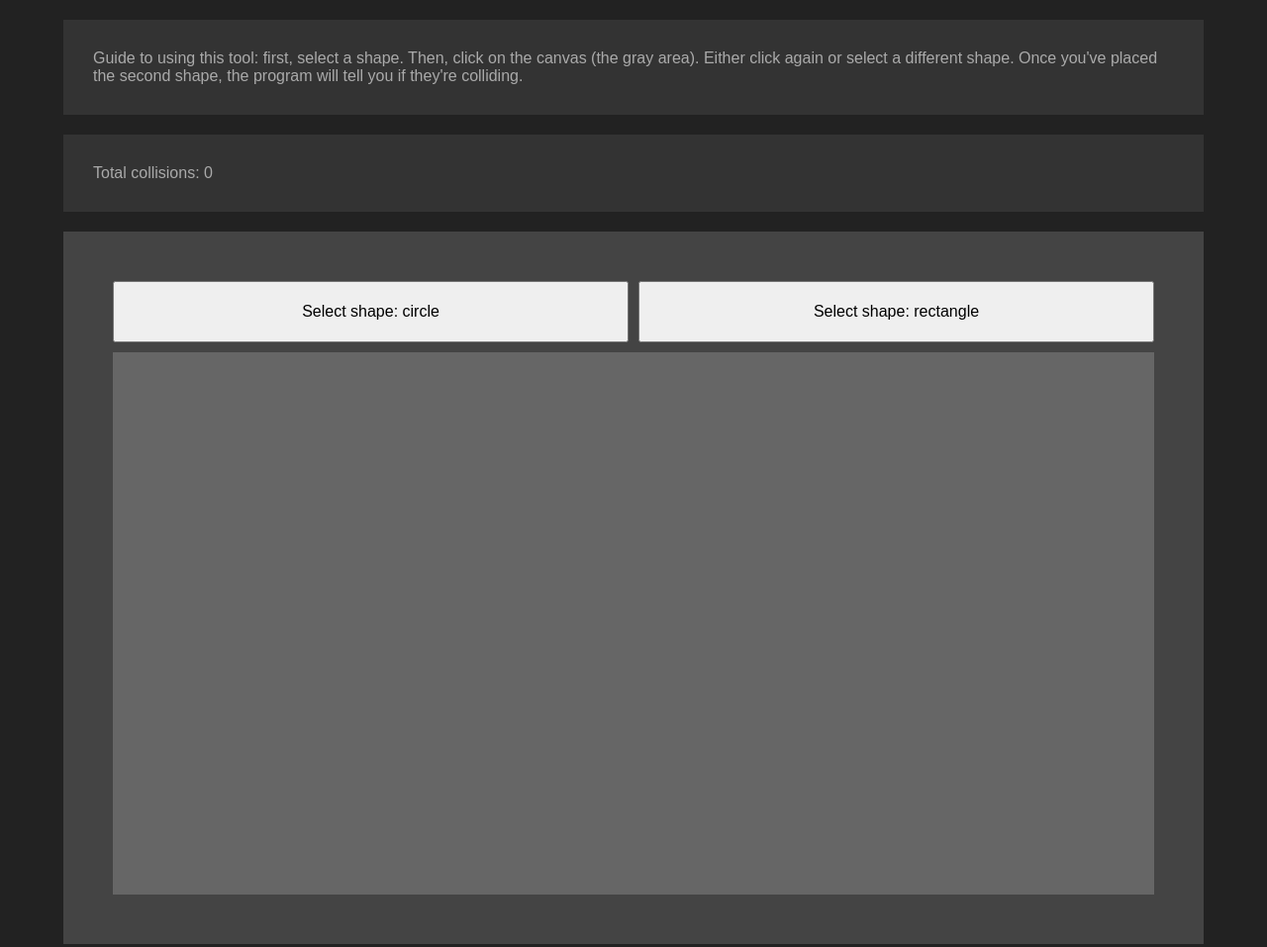
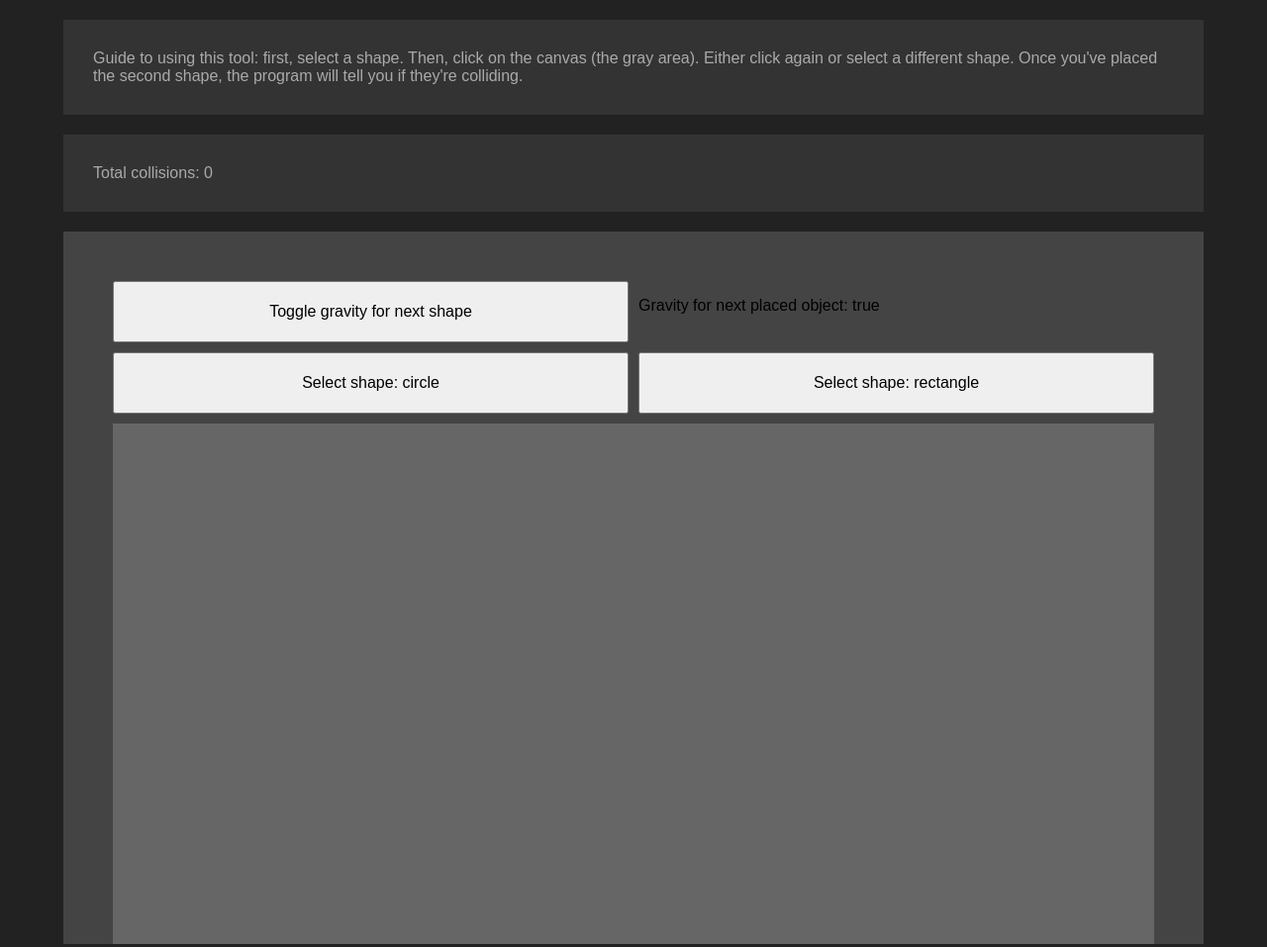
Before and after one commit to Echowispp/physics-engine, a plain HTML site: page index.html in a window 1280 px wide. Shown: the whole page at 99% size. Drawn offline with Linux system fonts and the light colour scheme.

Commit message:
added gravity toggling

```diff
--- a/index.html
+++ b/index.html
@@ -16,6 +16,10 @@
 				The results will appear here
 			</p>
 			<div class="main">
+				<button class="gravityToggle" onclick="toggleGravity()">
+					Toggle gravity for next shape
+				</button>
+				<p id="toggleParagraph">Gravity for next placed object: true</p>
 				<button class="circButton" onclick="onCircButtonPressed()">
 					Select shape: circle
 				</button>
--- a/main.js
+++ b/main.js
@@ -6,11 +6,14 @@ let canvas = document.getElementById("canvas");
 let ctx = canvas.getContext("2d");
 
 let resultParagraph = document.getElementById("resultParagraph");
+let toggleParagraph = document.getElementById("toggleParagraph");
 
 let selectedShape = null;
 
 let mouseX = 0;
 let mouseY = 0;
+
+let gravityToggle = true;
 
 //=========
 // PHYSICS
@@ -29,7 +32,7 @@ function doPhysics() {
 			 Type: ${shape.objId},
 			 Grounded: ${shape.onGround}`
 		);*/
-		if (shape.onGround == false) {
+		if (shape.onGround == false && shape.gravity == true) {
 			shape.velocityY += gravity;
 		}
 
@@ -114,6 +117,18 @@ function onRectButtonPressed() {
 	selectedShape = "rect";
 }
 
+function toggleGravity() {
+	console.log(`button pressed, gravityToggle pre-changes: ${gravityToggle}`);
+	if (gravityToggle == true) {
+		gravityToggle = false;
+	} else if (gravityToggle == false) {
+		gravityToggle = true;
+	}
+	console.log(`button pressed, gravityToggle post-changes: ${gravityToggle}`);
+
+	toggleParagraph.textContent = `Gravity for next placed object: ${gravityToggle}`;
+}
+
 // ===============
 //  SHAPE DRAWING
 // ===============
@@ -151,6 +166,7 @@ canvas.addEventListener("click", function (event) {
 		velocityX: null,
 		velocityY: null,
 		onGround: false,
+		gravity: gravityToggle,
 	};
 
 	shapes.push(object);
@@ -246,12 +262,6 @@ function CC(a, b) {
 	const radii = a.size + b.size;
 
 	const hypot = Math.sqrt(dX * dX + dY * dY);
-
-	console.log(
-		`Checking circles: distance=${hypot.toFixed(
-			2
-		)}, radii sum=${radii}, colliding=${hypot < radii}`
-	);
 
 	if (hypot < radii) {
 		return "circ:circ";
--- a/style.css
+++ b/style.css
@@ -4,14 +4,14 @@ body {
 }
 
 .blockContainer {
-    align-items: center;
+	/*align-items: center;*/
 	gap: 10px;
 }
 
 .main {
 	display: grid;
 	grid-template-columns: 1fr 1fr;
-    grid-template-rows: auto 1fr;
+	grid-template-rows: auto auto 1fr;
 	gap: 10px;
 	height: 90vh;
 	width: 90vw;
@@ -30,22 +30,33 @@ body {
 	margin: 20px auto;
 }
 
-.circButton {
-    grid-column: 1;
-    grid-row: 1;
-    padding: 20px;
-    font-size: 16px;
-}
-.rectButton {
-    grid-column: 2;
-    grid-row: 1;
+button {
 	padding: 20px;
 	font-size: 16px;
 }
 
+.circButton {
+	grid-column: 1;
+	grid-row: 2;
+}
+.rectButton {
+	grid-column: 2;
+	grid-row: 2;
+}
+
+.gravityToggle {
+	grid-column: 1;
+	grid-row: 1;
+}
+
+#toggleParagraph {
+	grid-column: 2;
+	grid-row: 1;
+}
+
 .mainCanvas {
 	grid-column: 1 / -1;
-    grid-row: 2;
+	grid-row: 3;
 	background-color: #666;
 	width: 100%;
 	height: 100%;
```
Lines whose indentation alone changed are shown as unchanged.
